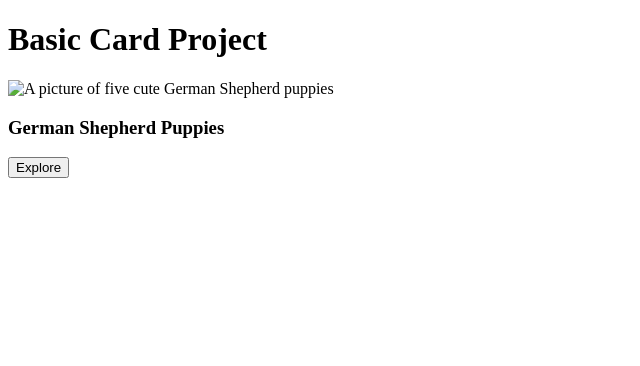
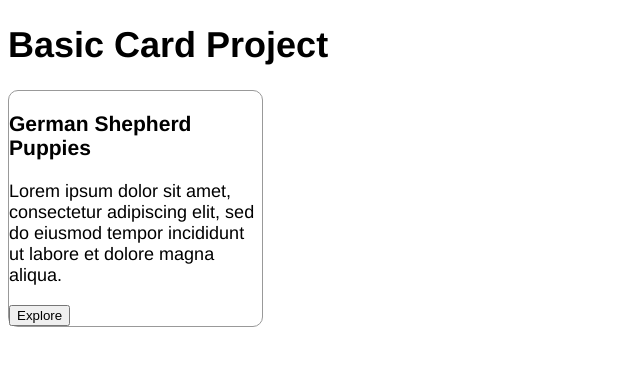
Before and after one commit to JDFD-CodeMonk/card-prj, a plain HTML site: page index.html in a window 1280 px wide. Shown: the whole page, without its empty margins (0-640 px from the left). Drawn offline with Linux system fonts and the light colour scheme.

Commit message:
Add basic styling to card

```diff
--- a/css/styles.css
+++ b/css/styles.css
@@ -0,0 +1,15 @@
+html {
+  margin: 0;
+  font-size: 62.5%;
+}
+
+body {
+  font-size: 1.8rem;
+  font-family: Helvetica, Arial, sans-serif;
+}
+
+.card-container {
+  width: 20%;
+  border: 1px solid #999;
+  border-radius: 1rem;
+}
--- a/index.html
+++ b/index.html
@@ -3,20 +3,23 @@
 <head>
   <meta charset="UTF-8">
   <title>Jason D'Oyley Projects</title>
+  <link rel="stylesheet" href="css/styles.css">
 </head>
 <body>
   <h1>Basic Card Project</h1>
   <div class="card-container">
-    <div class="card-header">
-      <img src="https//source.unsplash.com/ECjHeJtRznQ" alt="A picture of five cute German Shepherd puppies">
-    </div>
+
+    <div class="card-header"></div>
+
     <div class="card-body">
       <h3 class="card-body--title">German Shepherd Puppies</h3>
-      <p><Lorem ipsum dolor sit amet, consectetur adipiscing elit, sed do eiusmod tempor incididunt ut labore et dolore magna aliqua./p>
+      <p>Lorem ipsum dolor sit amet, consectetur adipiscing elit, sed do eiusmod tempor incididunt ut labore et dolore magna aliqua.</p>
     </div>
+
     <div class="card-footer">
       <button>Explore</button>
     </div>
+
   </div>
 </body>
 </html>
```
